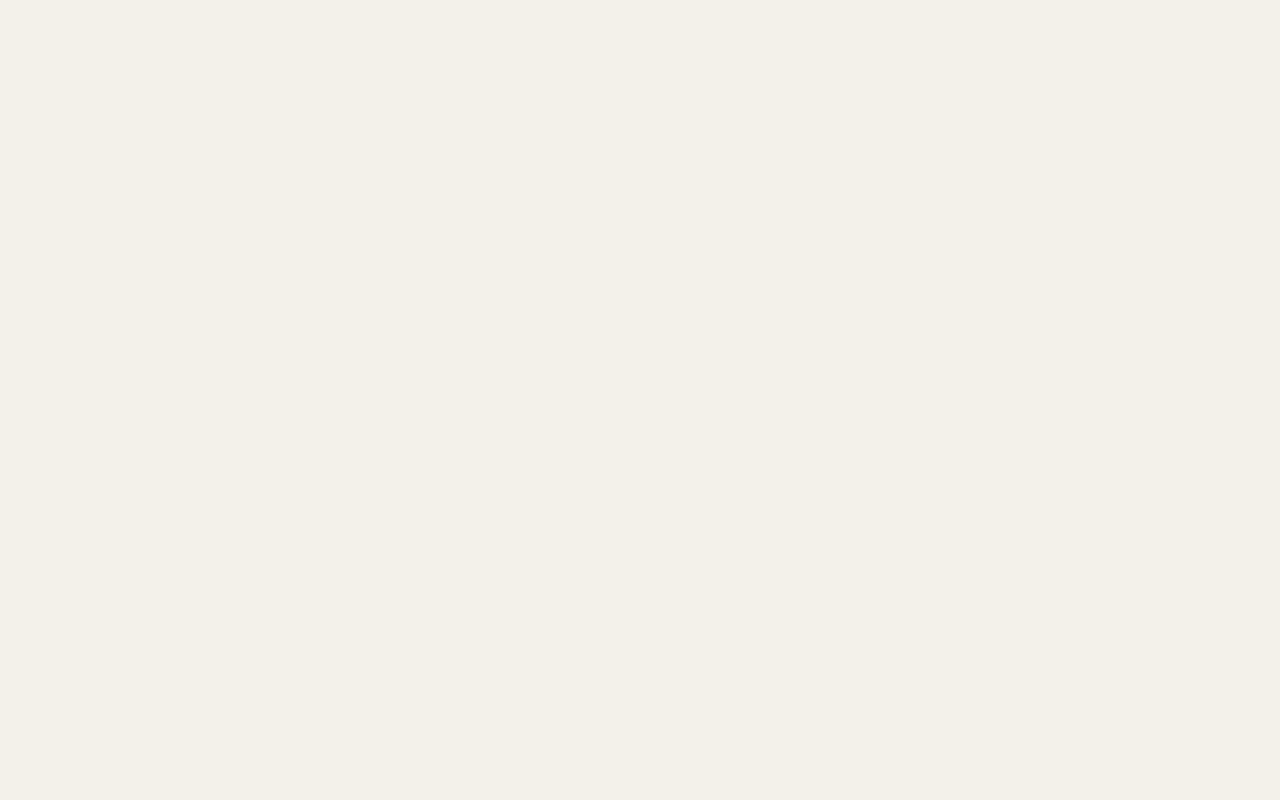
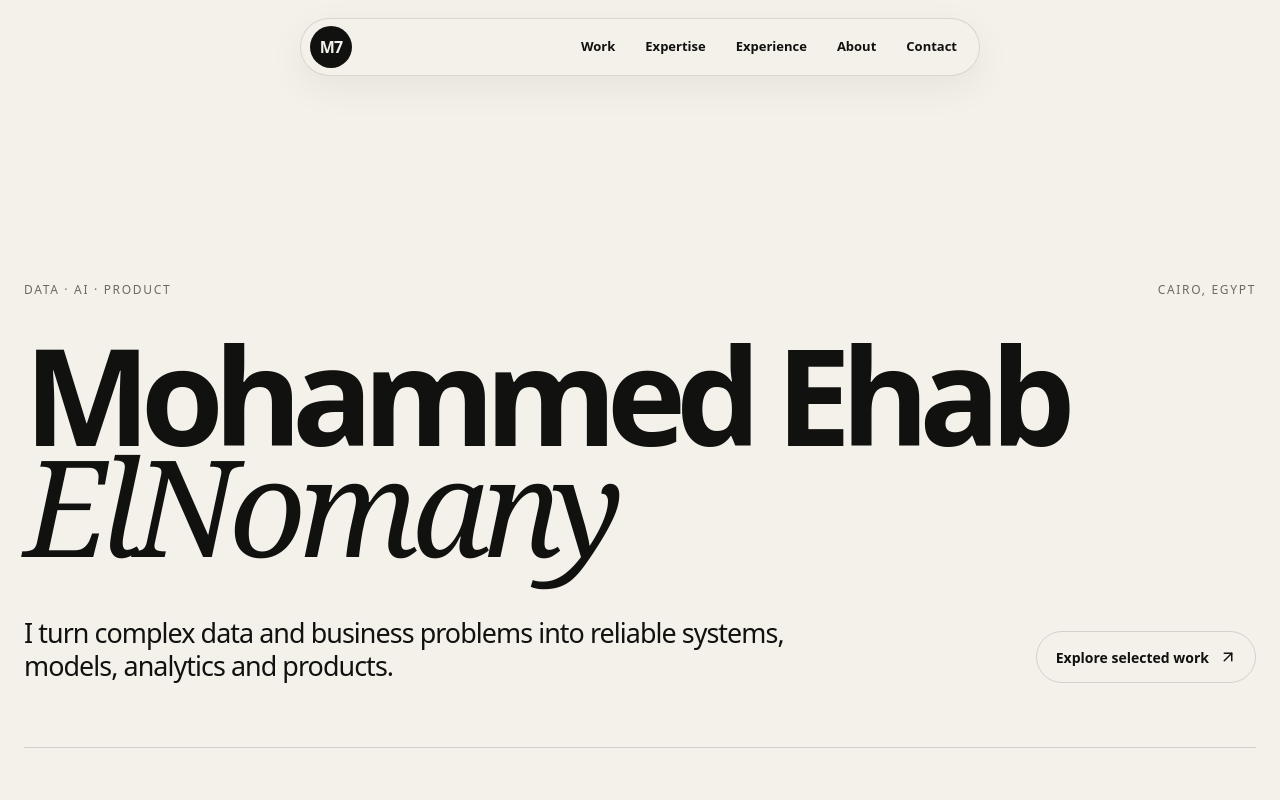
Before and after one commit to m7mdehab/m7mdehab-site, a Next.js app: page / in a window 1280 px wide. Shown: the top 800 px of the page. Built offline with nearby package versions, Linux system fonts and the light colour scheme.

Commit message:
keep site content outside smooth scroll client boundary

```diff
--- a/app/layout.tsx
+++ b/app/layout.tsx
@@ -44,7 +44,9 @@ export default function RootLayout({ children }: Readonly<{ children: React.Reac
       <body>
         <a className="skip-link" href="#main-content">Skip to content</a>
         <script type="application/ld+json" dangerouslySetInnerHTML={{ __html: JSON.stringify(personSchema) }} />
-        <SmoothScroll><SiteNav />{children}</SmoothScroll>
+        <SmoothScroll />
+        <SiteNav />
+        {children}
       </body>
     </html>
   );
```
